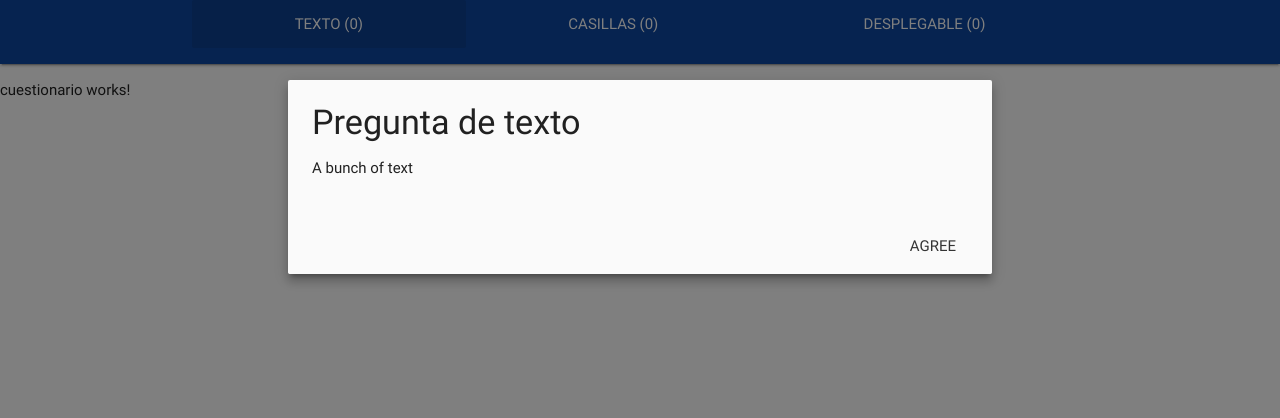
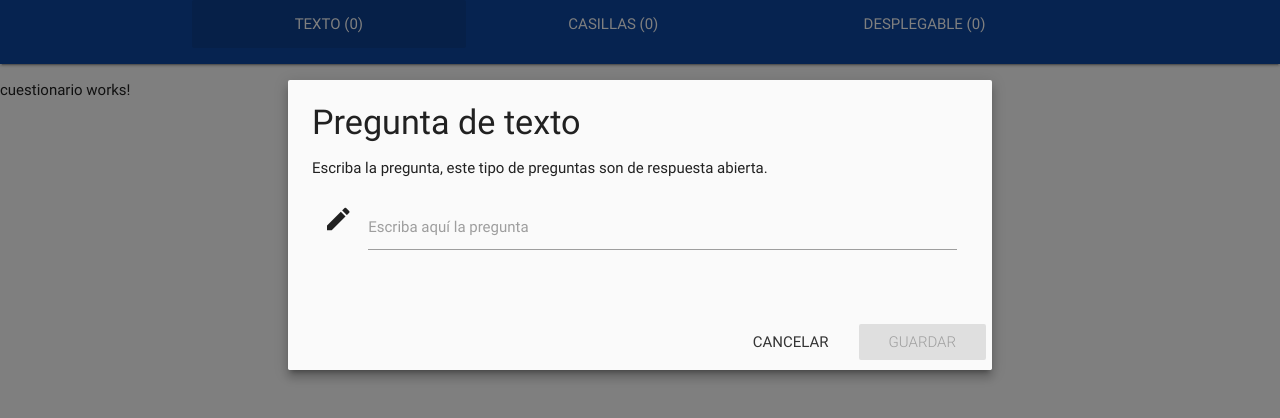
Before and after one commit to samuel11rr/prueba, an Angular app: page / in a window 1280 px wide. Both pictures are taken after a click on the button "TEXTO (0)". Shown: the top 418 px of the page. Built offline with nearby package versions, Linux system fonts and the light colour scheme.

Commit message:
FORMULARIO PARA GUARDAR PREGUNTAS DE TEXTO ABIERTO

```diff
--- a/src/app/app.component.html
+++ b/src/app/app.component.html
@@ -1,9 +1,9 @@
 <app-navegacion></app-navegacion>
 
+<!-- aqui vemos el cuestionario -->
+<app-cuestionario></app-cuestionario>
+
+<!-- modals para agregar preguntas -->
 <app-texto></app-texto>
-
 <app-casillas></app-casillas>
-
 <app-desplegable></app-desplegable>
-
-<app-cuestionario></app-cuestionario>
--- a/src/app/app.module.ts
+++ b/src/app/app.module.ts
@@ -1,5 +1,6 @@
 import { BrowserModule } from '@angular/platform-browser';
 import { NgModule } from '@angular/core';
+import { FormsModule, ReactiveFormsModule } from '@angular/forms';
 
 import { AppComponent } from './app.component';
 import { NavegacionComponent } from './components/navegacion/navegacion.component';
@@ -18,7 +19,8 @@ import { CuestionarioComponent } from './components/cuestionario/cuestionario.co
     CuestionarioComponent
   ],
   imports: [
-    BrowserModule
+    BrowserModule,
+    ReactiveFormsModule
   ],
   providers: [],
   bootstrap: [AppComponent]
--- a/src/app/components/preguntas/texto.component.html
+++ b/src/app/components/preguntas/texto.component.html
@@ -1,10 +1,32 @@
 <!-- Modal Structure -->
 <div id="modalTexto" class="modal">
-  <div class="modal-content">
-    <h4>Pregunta de texto</h4>
-    <p>A bunch of text</p>
-  </div>
-  <div class="modal-footer">
-    <a href="#!" class="modal-action modal-close waves-effect waves-green btn-flat">Agree</a>
-  </div>
+  <form [formGroup]="preguntaTexto" (ngSubmit)="guardaTexto()" novalidate>
+    <div class="modal-content">
+      <h4>Pregunta de texto</h4>
+      <p>Escriba la pregunta, este tipo de preguntas son de respuesta abierta.</p>
+
+      <div class="row">
+        <div class="input-field col s12">
+           <i class="material-icons prefix"
+              [ngClass]="{'red-text text-darken-4': !preguntaTexto.valid && !preguntaTexto.pristine}">mode_edit</i>
+          <input id="texto" type="text" class="validate" formControlName="pregunta"
+                 [ngClass]="{'invalid': !preguntaTexto.valid && !preguntaTexto.pristine}">
+          <label for="texto"
+                 [ngClass]="{'red-text text-darken-4': !preguntaTexto.valid && !preguntaTexto.pristine}">
+                 Escriba aquí la pregunta
+          </label>
+        </div>
+      </div>
+    </div>
+    <div class="modal-footer">
+      <button type="button" class="waves-effect waves-red btn-flat"
+              (click)="cerrarModal('Texto')">
+        Cancelar
+      </button>
+      <button type="submit" class="blue darken-4 white-text waves-effect light btn-flat"
+              [disabled]="!preguntaTexto.valid">
+        Guardar
+      </button>
+    </div>
+  </form>
 </div>
--- a/src/app/components/preguntas/texto.component.ts
+++ b/src/app/components/preguntas/texto.component.ts
@@ -1,14 +1,41 @@
 import { Component, OnInit } from '@angular/core';
+import { FormGroup, FormControl, Validators, FormArray } from '@angular/forms';
+declare var $: any;
 
 @Component({
   selector: 'app-texto',
   templateUrl: './texto.component.html'
 })
 export class TextoComponent implements OnInit {
+  preguntaTexto:FormGroup;
+  pregunta = {
+    tipo: 1,
+    pregunta: null
+  }
 
-  constructor() { }
+  constructor() {
+    this.preguntaTexto = new FormGroup({
+      'pregunta': new FormControl( '', [
+                                         Validators.minLength(3),
+                                         Validators.required
+                                        ])
+    });
+  }
 
   ngOnInit() {
+    $(document).ready(function(){
+      $('.modal').modal();
+    });
+  }
+
+  guardaTexto(){
+    this.pregunta.pregunta = this.preguntaTexto.controls['pregunta'].value;
+
+    console.log(this.pregunta);
+  }
+
+  cerrarModal(tipo){
+    $('#modal'+tipo).modal('close');
   }
 
 }
--- a/src/index.html
+++ b/src/index.html
@@ -8,6 +8,7 @@
   <meta name="viewport" content="width=device-width, initial-scale=1">
   <link rel="icon" type="image/x-icon" href="favicon.ico">
   <link rel="stylesheet" href="assets/materialize/css/materialize.min.css">
+  <link href="https://fonts.googleapis.com/icon?family=Material+Icons" rel="stylesheet">
 </head>
 <body>
   <app-root></app-root>
--- a/src/styles.scss
+++ b/src/styles.scss
@@ -1,5 +1,6 @@
 /* You can add global styles to this file, and also import other style files */
 $titleColor: #00ff00;
+$colorPrimario: #0d47a1;
 
 .titulo{
   color: $titleColor;
```
Also changed, not shown: 1 other file (tests, documents, lock files or other folders).
